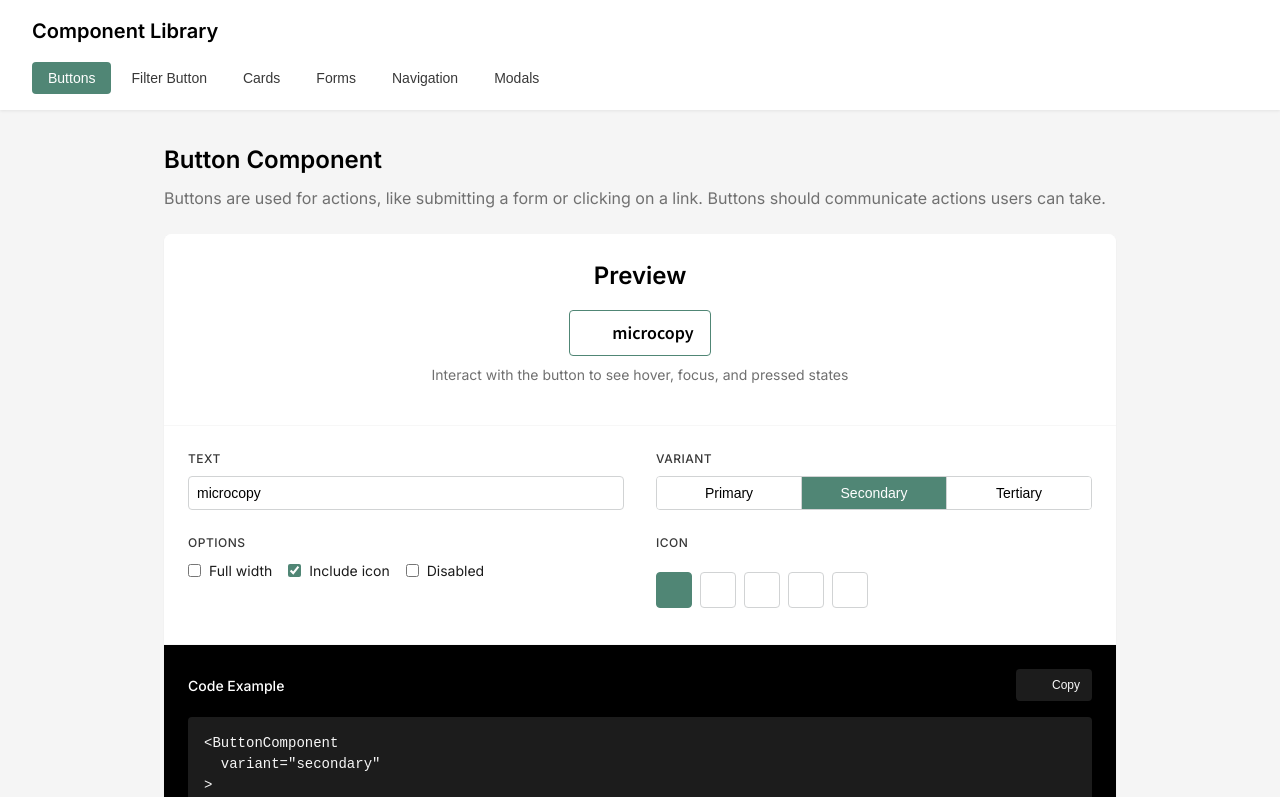
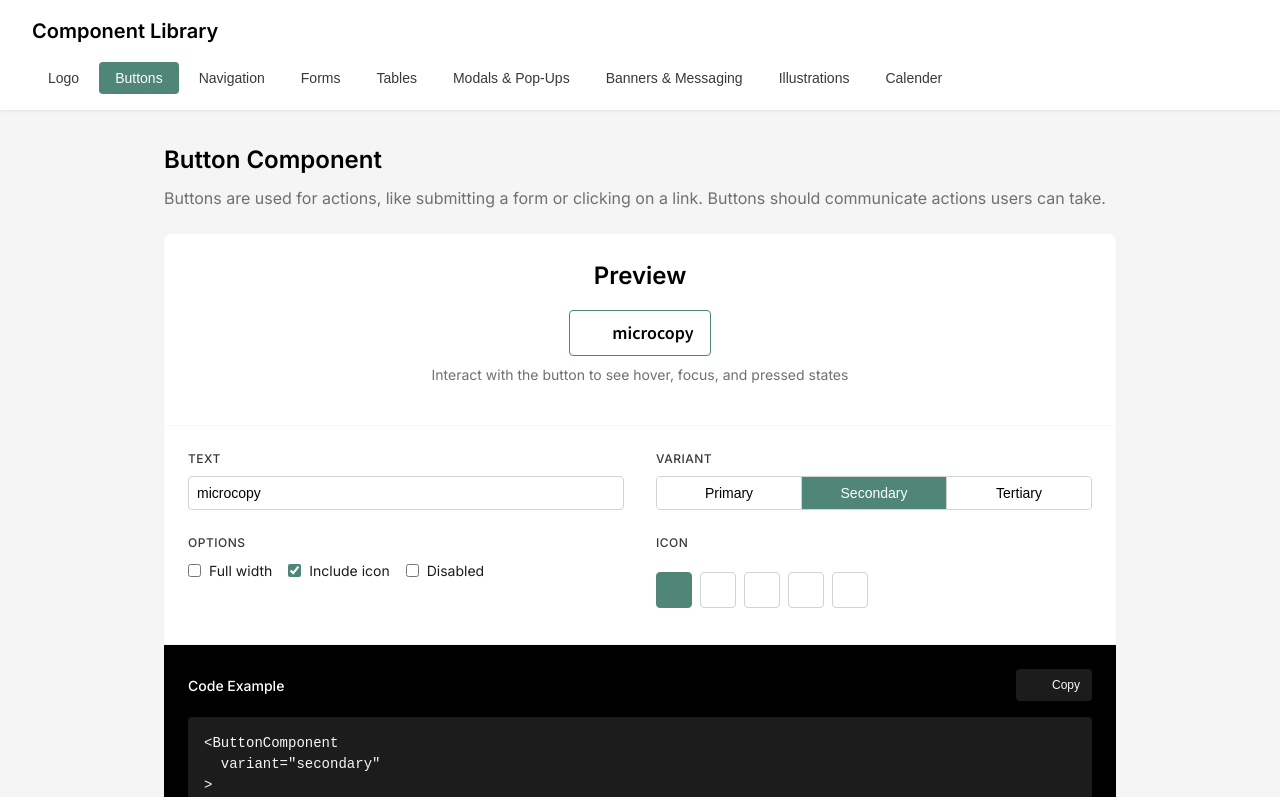
Before and after one commit to Sarahtlenglish/mfd-eksamen-forbedringer, a Vue app: page /components in a window 1280 px wide. Shown: the top 797 px of the page. Built offline with nearby package versions, Linux system fonts and the light colour scheme; some icons are missing.

Commit message:
updated tabs nav, to match acutal component list

```diff
--- a/src/views/ComponentView.vue
+++ b/src/views/ComponentView.vue
@@ -371,12 +371,15 @@ import {
 // Tabs
 const activeTab = ref('buttons')
 const tabs = [
+	{ label: 'Logo', value: 'logo' },
 	{ label: 'Buttons', value: 'buttons' },
-	{ label: 'Filter Button', value: 'filter' },
-	{ label: 'Cards', value: 'cards' },
+	{ label: 'Navigation', value: 'navigation' },
 	{ label: 'Forms', value: 'forms' },
-	{ label: 'Navigation', value: 'navigation' },
-	{ label: 'Modals', value: 'modals' }
+	{ label: 'Tables', value: 'tables' },
+	{ label: 'Modals & Pop-Ups', value: 'modals' },
+	{ label: 'Banners & Messaging', value: 'banners' },
+	{ label: 'Illustrations', value: 'illustrations' },
+	{ label: 'Calender', value: 'calender' }
 ]
 
 // Button component state
@@ -430,17 +433,15 @@ const copyCodeToClipboard = () => {
 
 // Helper functions for dynamic content
 const hasComponentContent = () => {
-	return ['buttons', 'forms', 'filter'].includes(activeTab.value)
+	return ['buttons', 'forms'].includes(activeTab.value)
 }
 
 const getComponentTitle = () => {
 	switch (activeTab.value) {
 		case 'buttons':
 			return 'Button Component'
-		case 'filter':
-			return 'Filter Button Component'
 		case 'forms':
-			return selectedFormType.value === 'input'
+			return formState.type === 'input'
 				? 'Input Component'
 				: 'Dropdown Component'
 		default:
@@ -452,14 +453,26 @@ const getComponentDescription = () => {
 	switch (activeTab.value) {
 		case 'buttons':
 			return 'Buttons are used for actions, like submitting a form or clicking on a link. Buttons should communicate actions users can take.'
-		case 'filter':
-			return 'Filter Buttons are used for selecting options within predefined categories, often used in search interfaces or content filtering.'
 		case 'forms':
-			if (selectedFormType.value === 'input') {
+			if (formState.type === 'input') {
 				return 'Input components are used for collecting user data, with various types for different data formats.'
 			} else {
-				return 'Dropdown components are used for selecting from a predefined list of options.'
+				return 'Dropdown components allow users to select a value from a series of options.'
 			}
+		case 'logo':
+			return 'The logo is a key element of our brand identity, representing our values and visual presence.'
+		case 'navigation':
+			return 'Navigation components help users move between pages and sections of the application.'
+		case 'tables':
+			return 'Tables display data in rows and columns, making it easy to scan and compare information.'
+		case 'modals':
+			return 'Modals & Pop-Ups provide focused interactions without losing context of the underlying page.'
+		case 'banners':
+			return 'Banners & Messaging components communicate important information or status updates to users.'
+		case 'illustrations':
+			return 'Illustrations add visual interest and help communicate concepts in a friendly, approachable way.'
+		case 'calender':
+			return 'Calendar components help users navigate and select dates or view scheduled events.'
 		default:
 			return ''
 	}
```
